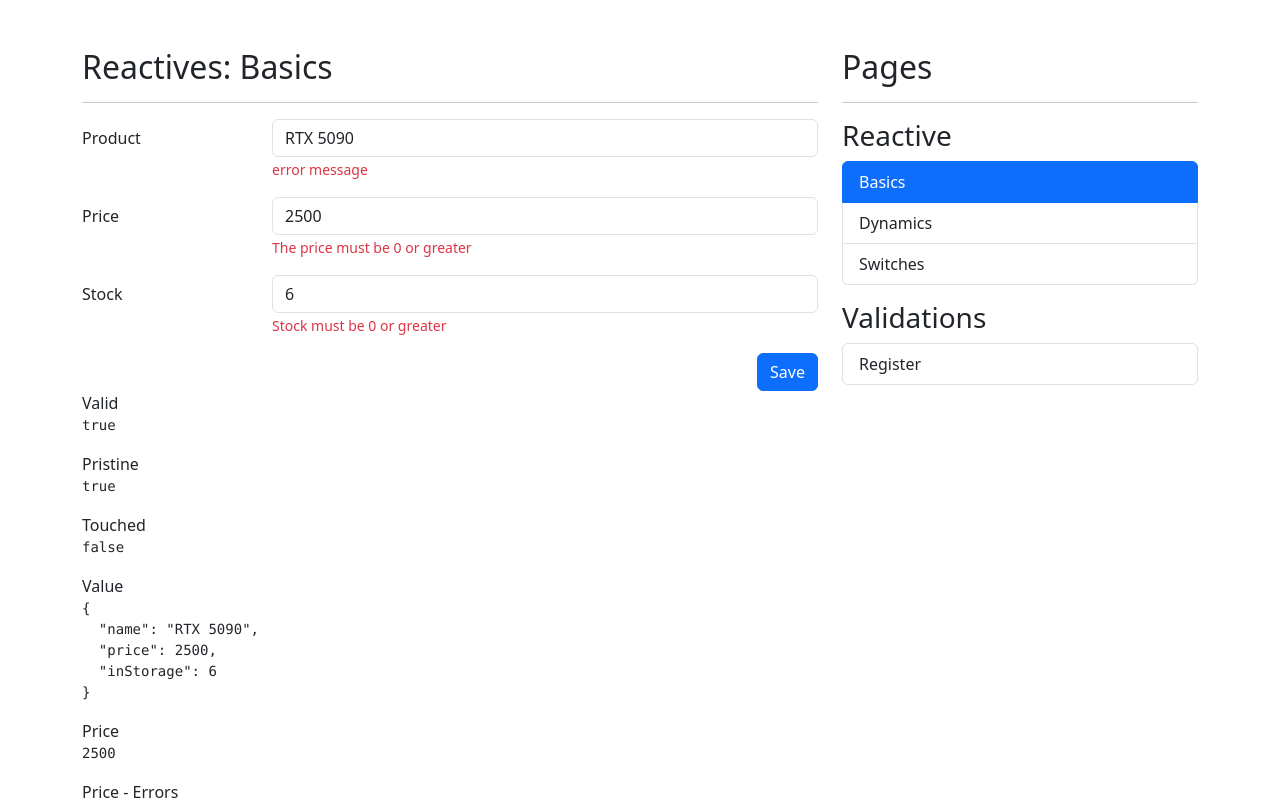
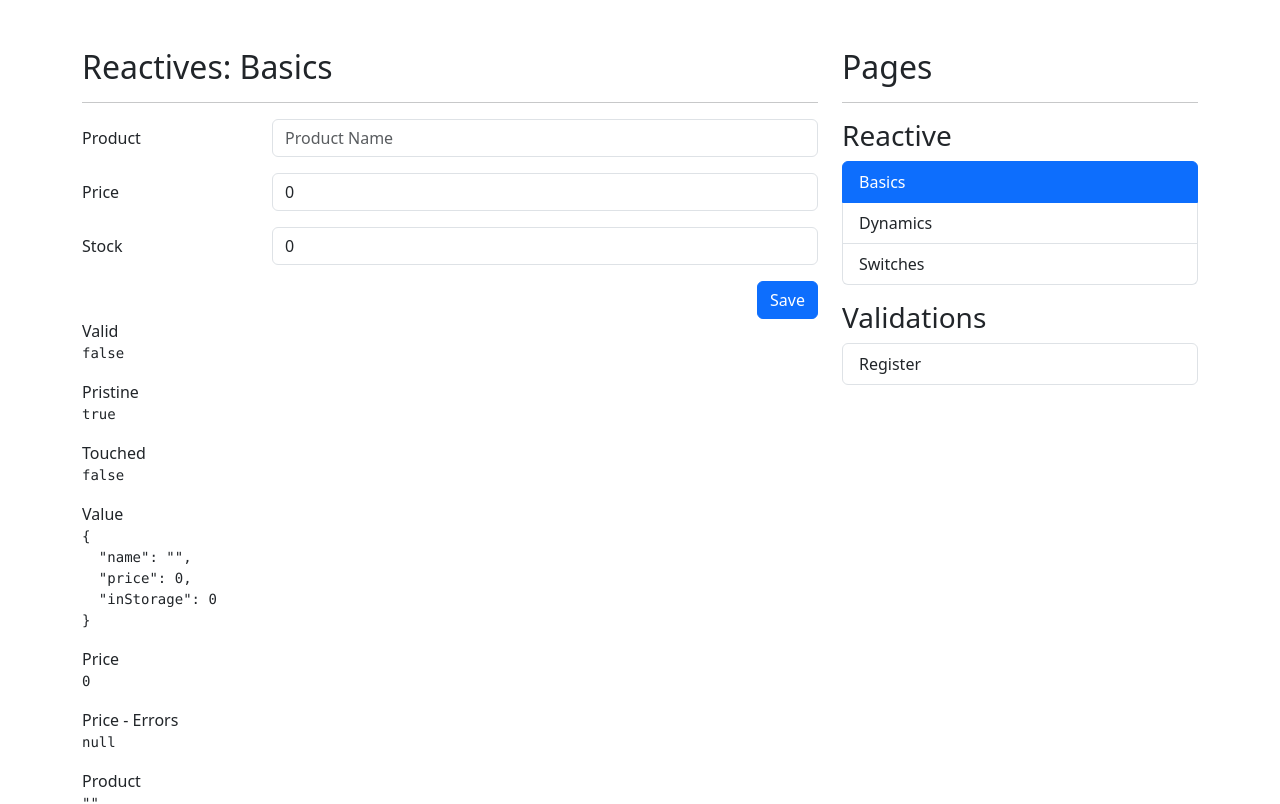
Before and after one commit to ricardo-92/formsApp, an Angular app: page /reactive/basic in a window 1280 px wide. Shown: the top 804 px of the page. Built offline with nearby package versions, Linux system fonts and the light colour scheme.

Commit message:
Help methods for errors

```diff
--- a/src/app/reactive/pages/basic-page/basic-page.component.html
+++ b/src/app/reactive/pages/basic-page/basic-page.component.html
@@ -16,9 +16,10 @@
                            formControlName="name"
                            placeholder="Product Name">
 
-                    <span class="form-text text-danger">
+                    <span *ngIf="isValidField('name')"
+                      class="form-text text-danger">
                         <!-- Debe de ser de 3 letras -->
-                        error message
+                        {{ getFieldError('name') }}
                     </span>
                 </div>
             </div>
@@ -31,7 +32,8 @@
                            class="form-control"
                            formControlName="price"
                            placeholder="Price of the product">
-                    <span class="form-text text-danger">
+                    <span *ngIf="isValidField('price')"
+                      class="form-text text-danger">
                         The price must be 0 or greater
                     </span>
                 </div>
@@ -46,7 +48,8 @@
                            formControlName="inStorage"
                            placeholder="Product Stock">
 
-                    <span class="form-text text-danger">
+                    <span *ngIf="isValidField('inStorage')"
+                      class="form-text text-danger">
                         Stock must be 0 or greater
                     </span>
                 </div>
--- a/src/app/reactive/pages/basic-page/basic-page.component.ts
+++ b/src/app/reactive/pages/basic-page/basic-page.component.ts
@@ -27,12 +27,38 @@
   constructor( private fb: FormBuilder ) {}
 
   ngOnInit(): void {
-    this.myForm.reset( rtx5090 )
+    // this.myForm.reset( rtx5090 )
+  }
+
+  isValidField( field: string ): boolean | null {
+    return this.myForm.controls[field].errors
+      && this.myForm.controls[field].touched;
+  }
+
+  getFieldError( field: string ): string | null {
+
+    if ( !this.myForm.controls[field] ) return null;
+
+    const errors = this.myForm.controls[field].errors || {};
+
+    for (const key of Object.keys(errors) ) {
+      switch( key ) {
+        case 'required':
+          return 'This camp is required';
+
+          case 'minlength':
+            return `Minimum ${ errors['minlength'].requiredLength } characters`;
+      }
+    }
+
+    return null;
   }
 
   onSave():void {
 
-    if ( this.myForm.invalid ) return;
+    if ( this.myForm.invalid )
+      this.myForm.markAllAsTouched();
+      return;
 
     console.log(this.myForm.value);
 
```
